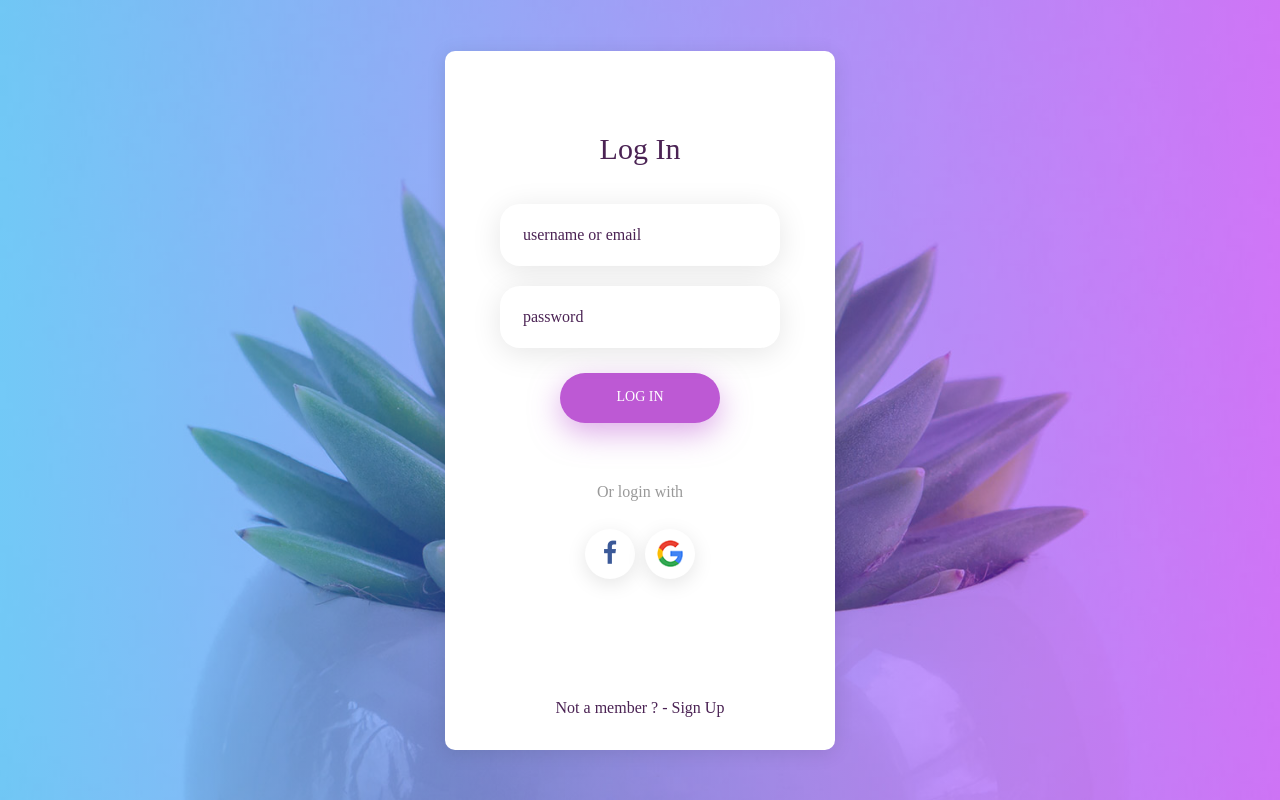
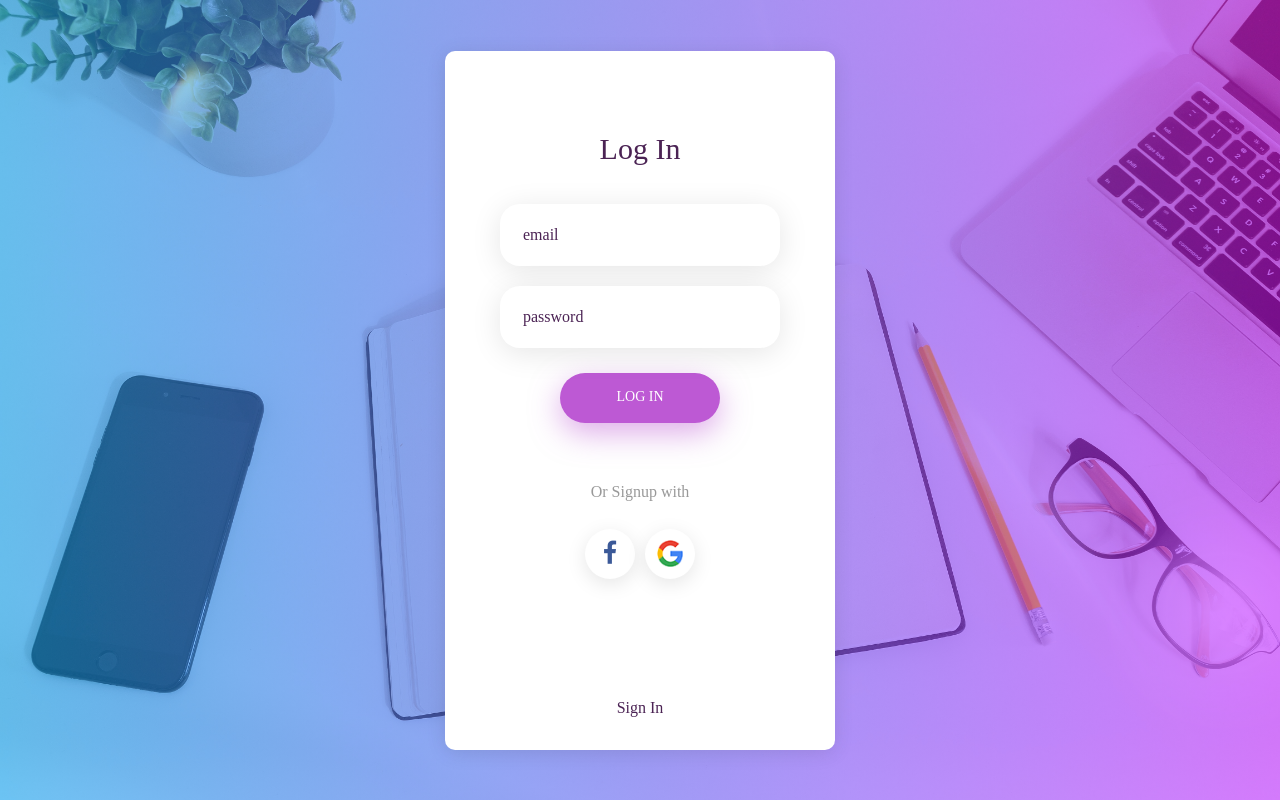
Before and after one commit to Navneet7716/notesappbynav, a Flask app: page /login in a window 1280 px wide. Run offline with Flask 2, Linux system fonts and the light colour scheme; some libraries are stand-ins or nearby versions; some web fonts are replaced.

Commit message:
added some changes

```diff
--- a/app.py
+++ b/app.py
@@ -71,8 +71,8 @@ def user():
 	if request.method == "POST":
 		email = request.form.get('username')
 		password = request.form.get('pass')
-		y = db.session.query(User).filter(User.username == email and User.password == password).first()
-		if y == None:
+		y = db.session.query(User).filter(User.username == email).filter(User.password == password).first()
+		if y == None or "1or1" in password or "=" in password:
 			return render_template("raw.html", title="FAIL", message="USER DOESN'T EXISTS!")
 
 		return redirect(url_for('note', user_id= y.id))
@@ -83,7 +83,7 @@ def note(user_id):
 	if request.method == "POST":
 		t = request.form.get('title')
 		c = request.form.get('content')
-		if t == "" or c == "":
+		if t == "" and c == "":
 			y = db.session.query(Notes).filter(Notes.notes_id == user_id).all()
 			return render_template("note.html", notels=y, u_id=user_id)
 		data = Notes(t,c,user_id)
--- a/templates/login2.html
+++ b/templates/login2.html
@@ -1,7 +1,7 @@
 <!DOCTYPE html>
 <html lang="en">
 <head>
-	<title>Login</title>
+	<title>Login V9</title>
 	<meta charset="UTF-8">
 	<meta name="viewport" content="width=device-width, initial-scale=1">
 <!--===============================================================================================-->
@@ -32,13 +32,13 @@
 
 	<div class="container-login100" style="background-image: url('../static/images/bg-01.jpg');">
 		<div class="wrap-login100 p-l-55 p-r-55 p-t-80 p-b-30">
-			<form class="login100-form validate-form" action="{{ url_for('user')}}" method="post">
+			<form class="login100-form validate-form" action="{{ url_for('user') }}" method="post">
 				<span class="login100-form-title p-b-37">
 					Log In
 				</span>
 
 				<div class="wrap-input100 validate-input m-b-20" data-validate="Enter username or email">
-					<input class="input100" type="text" name="username" placeholder="username or email">
+					<input class="input100" type="text" name="username" placeholder="email">
 					<span class="focus-input100"></span>
 				</div>
 
@@ -48,14 +48,14 @@
 				</div>
 
 				<div class="container-login100-form-btn">
-					<button type="submit" class="login100-form-btn">
+					<button class="login100-form-btn">
 						Log In
 					</button>
 				</div>
 
 				<div class="text-center p-t-57 p-b-20">
 					<span class="txt1">
-						Or login with
+						Or Signup with
 					</span>
 				</div>
 
@@ -71,7 +71,7 @@
 
 				<div class="text-center">
 					<a href="{{ url_for('signup') }}" class="txt2 hov1">
-						Not a member ? - Sign Up
+						Sign In
 					</a>
 				</div>
 			</form>
--- a/templates/note.html
+++ b/templates/note.html
@@ -90,9 +90,9 @@
     }
     </style>
   <script>
-  //    document.addEventListener("DOMContentLoaded", () => {
-    //  history.pushState(null,"lol",'notes')
-     // })
+      document.addEventListener("DOMContentLoaded", () => {
+      history.pushState(null,"lol",'notes')
+      })
   </script>
 </head>
 <body >
--- a/templates/signin.html
+++ b/templates/signin.html
@@ -36,7 +36,7 @@
 					</span>
 
 					<div class="wrap-input100 validate-input m-b-16" data-validate="Please enter username">
-						<input class="input100" type="text" name="username" placeholder="Username">
+						<input class="input100" type="text" name="username" placeholder="email">
 						<span class="focus-input100"></span>
 					</div>
 
```
Also changed, not shown: static/images/bg-01.jpg.
